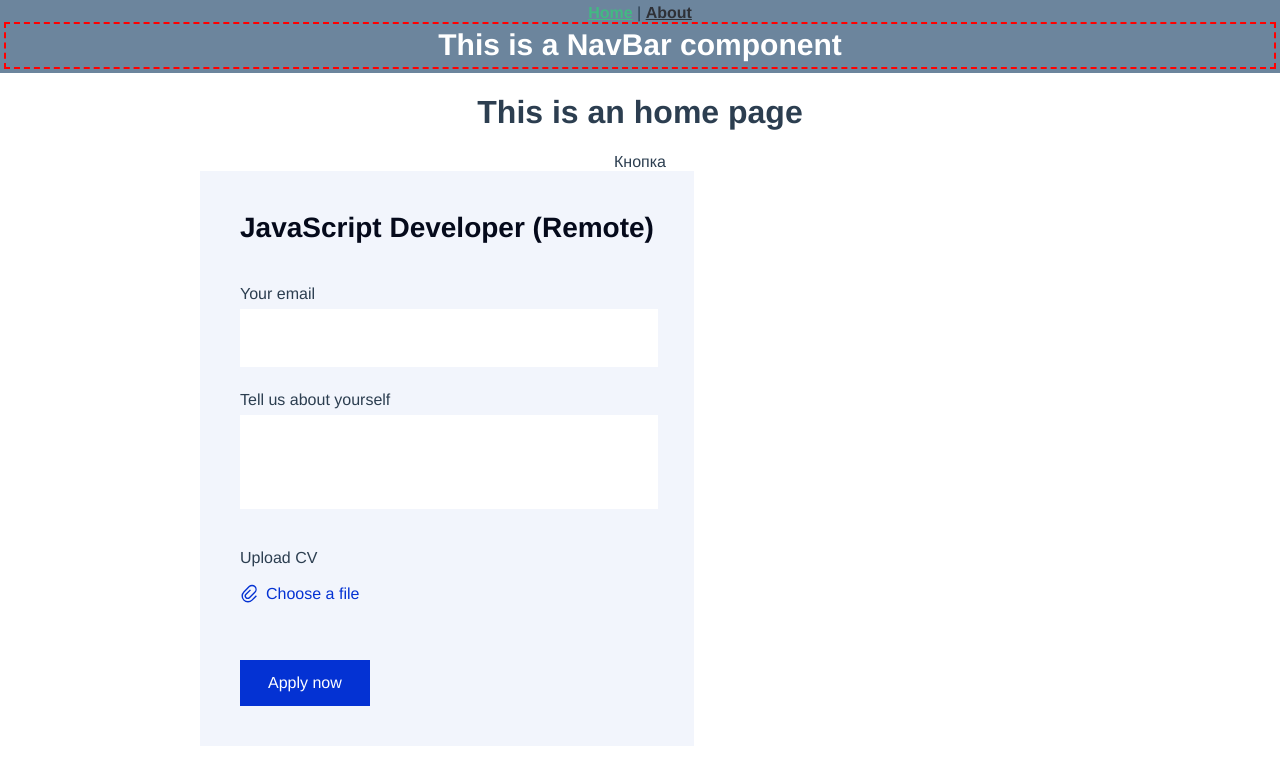
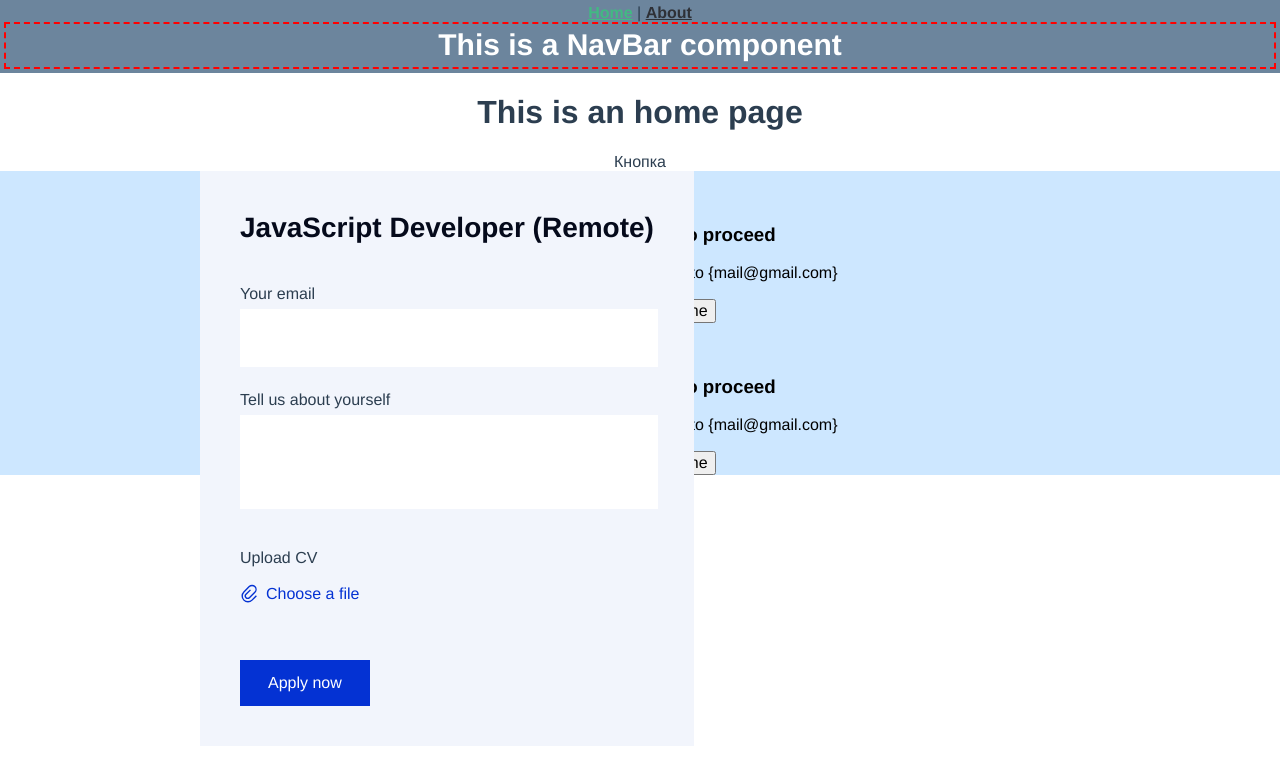
Before and after one commit to EmbacyDev/first-project, a Vue app: page / in a window 1280 px wide. Shown: the top 784 px of the page. Built offline with nearby package versions, Linux system fonts and the light colour scheme.

Commit message:
First commit

```diff
--- a/src/App.vue
+++ b/src/App.vue
@@ -1,6 +1,7 @@
 <template>
   <nav-bar />
   <router-view />
+  <NotificationEmail/>
 </template>
 
 <script>
--- a/src/components/MainForm.vue
+++ b/src/components/MainForm.vue
@@ -34,7 +34,6 @@
                type="file"
                multiple
                accept="image/*,image/jpeg"
-
         >
       </label>
     </div>
@@ -43,6 +42,7 @@
 </template>
 
 <script>
+
 export default {
   name: 'MainForm',
   components: {},
--- /dev/null
+++ b/src/components/NotificationEmail.vue
@@ -0,0 +1,38 @@
+<template>
+  <div class='notification'>
+    <img alt='letter'
+         class='letter'
+         src='../../src/assets/images/letter.png'>
+    <h3>Confirm your email to proceed</h3>
+    <p>Please open confirmation link sent to {mail@gmail.com}</p>
+    <button class='send'>
+      Send again
+    </button>
+    <button class='done'>
+      Done
+    </button>
+  </div>
+</template>
+
+<script>
+export default {
+  name: 'NotificationEmail',
+  components: {},
+  props: {},
+  data() {
+    return {
+      msg: 'This is notification component'
+    };
+  },
+  computed: {},
+  watch: {},
+  methods: {}
+};
+</script>
+
+<style lang="scss">
+  .notification {
+    background-color: #CDE7FF;
+    color: #000;
+  }
+</style>
--- a/src/components/UI/index.js
+++ b/src/components/UI/index.js
@@ -1,9 +1,11 @@
 import NavBar from '@/components/NavBar.vue';
 import MainForm from '@/components/MainForm';
 import MainButton from '@/components/MainButton';
+import NotificationEmail from '@/components/NotificationEmail';
 
 export default [
   NavBar,
   MainForm,
-  MainButton
+  MainButton,
+  NotificationEmail
 ];
--- a/src/views/HomeView.vue
+++ b/src/views/HomeView.vue
@@ -1,8 +1,9 @@
 <template>
   <div class="home">
     <h1>This is an <strong>home</strong> page</h1>
-    <main-button/>
-    <main-form/>
+    <main-button />
+    <main-form />
+    <notification-email />
   </div>
 </template>
 
```
Also changed, not shown: src/assets/images/letter.png (added), 1 other file (tests, documents, lock files or other folders).
